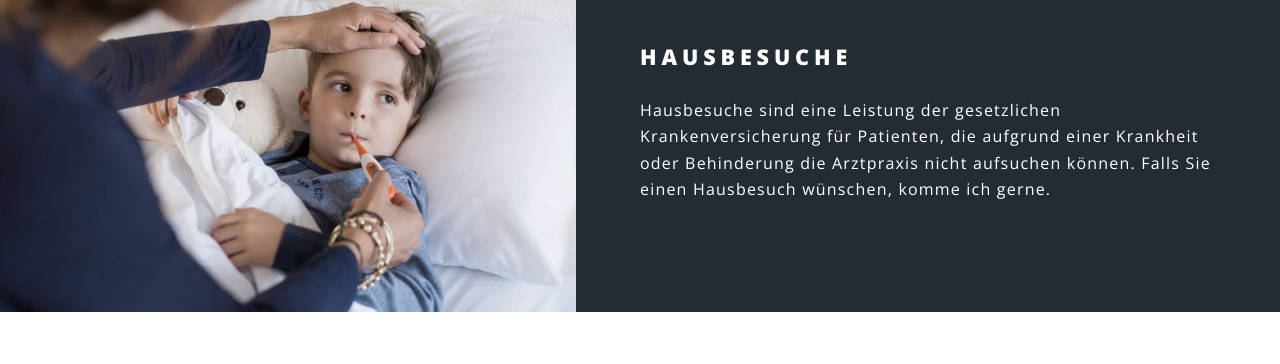
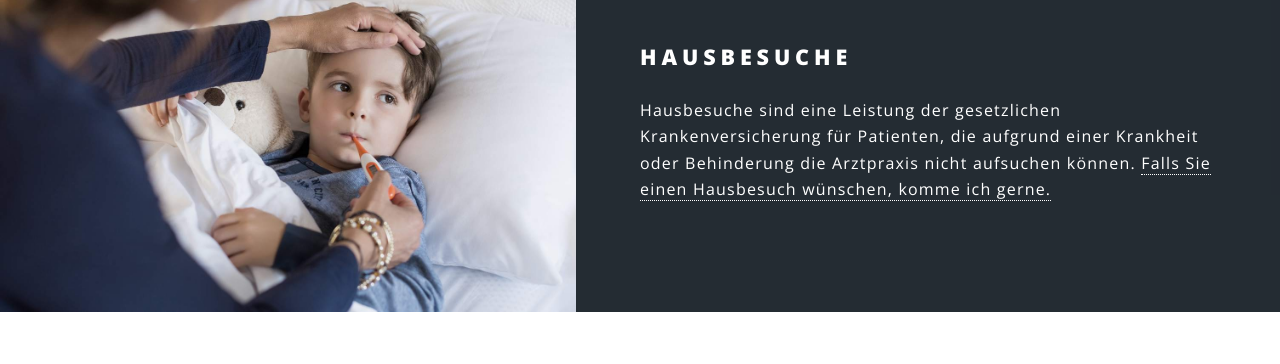
Before and after one commit to patrickfav/website-dr-sel, a Jekyll site: the page built from page_index.html, in a window 1280 px wide and 900 px high, scrolled down 2185 px. Shown: the part 161-525 px from the top of the window. Built offline with Jekyll 4.4.1, drawn with Linux system fonts in a browser that asks for light colours.

Commit message:
Add link to "Hausbesuche" and fix some img links

```diff
--- a/page_index.html
+++ b/page_index.html
@@ -76,7 +76,7 @@ page_title: Dr. Beate Selwicka-Wienerroither
 <!-- Two -->
 <section id="two" class="wrapper alt style2">
     <section class="spotlight">
-        <div class="image"><img src="images/pic01.jpg" alt="Passendes Bild zum Text"/></div>
+        <div class="image"><img src="{{ '/images/pic01.jpg' | prepend: site.baseurl }}" alt="Passendes Bild zum Text"/></div>
         <div class="content">
             <h2>Verträge mit allen Kassen</h2>
             <p>Das medizinische Leistungsangebot wird im Rahmen der Leistungsvorgabe durch die jeweilige Krankenkasse
@@ -84,7 +84,7 @@ page_title: Dr. Beate Selwicka-Wienerroither
         </div>
     </section>
     <section class="spotlight">
-        <div class="image"><img src="images/pic02.jpg" alt="Passendes Bild zum Text"/></div>
+        <div class="image"><img src="{{ '/images/pic02.jpg' | prepend: site.baseurl }}" alt="Passendes Bild zum Text"/></div>
         <div class="content">
             <h2>Privatleistungen</h2>
             <p>Als praktische Ärztin biete ich meinen Patienten die Möglichkeit einer privaten Behandlung an.
@@ -94,12 +94,12 @@ page_title: Dr. Beate Selwicka-Wienerroither
         </div>
     </section>
     <section class="spotlight">
-        <div class="image"><img src="images/pic03.jpg" alt="Passendes Bild zum Text"/></div>
+        <div class="image"><img src="{{ '/images/pic03.jpg' | prepend: site.baseurl }}" alt="Passendes Bild zum Text"/></div>
         <div class="content">
             <h2>Hausbesuche</h2>
             <p>Hausbesuche sind eine Leistung der gesetzlichen Krankenversicherung für Patienten, die
                 aufgrund einer Krankheit oder Behinderung die Arztpraxis nicht aufsuchen können.
-                Falls Sie einen Hausbesuch wünschen, komme ich gerne.
+                <a href="{{ '/kontakt#hausbesuche' | prepend: site.baseurl }}">Falls Sie einen Hausbesuch wünschen, komme ich gerne.</a>
             </p>
         </div>
     </section>
```
